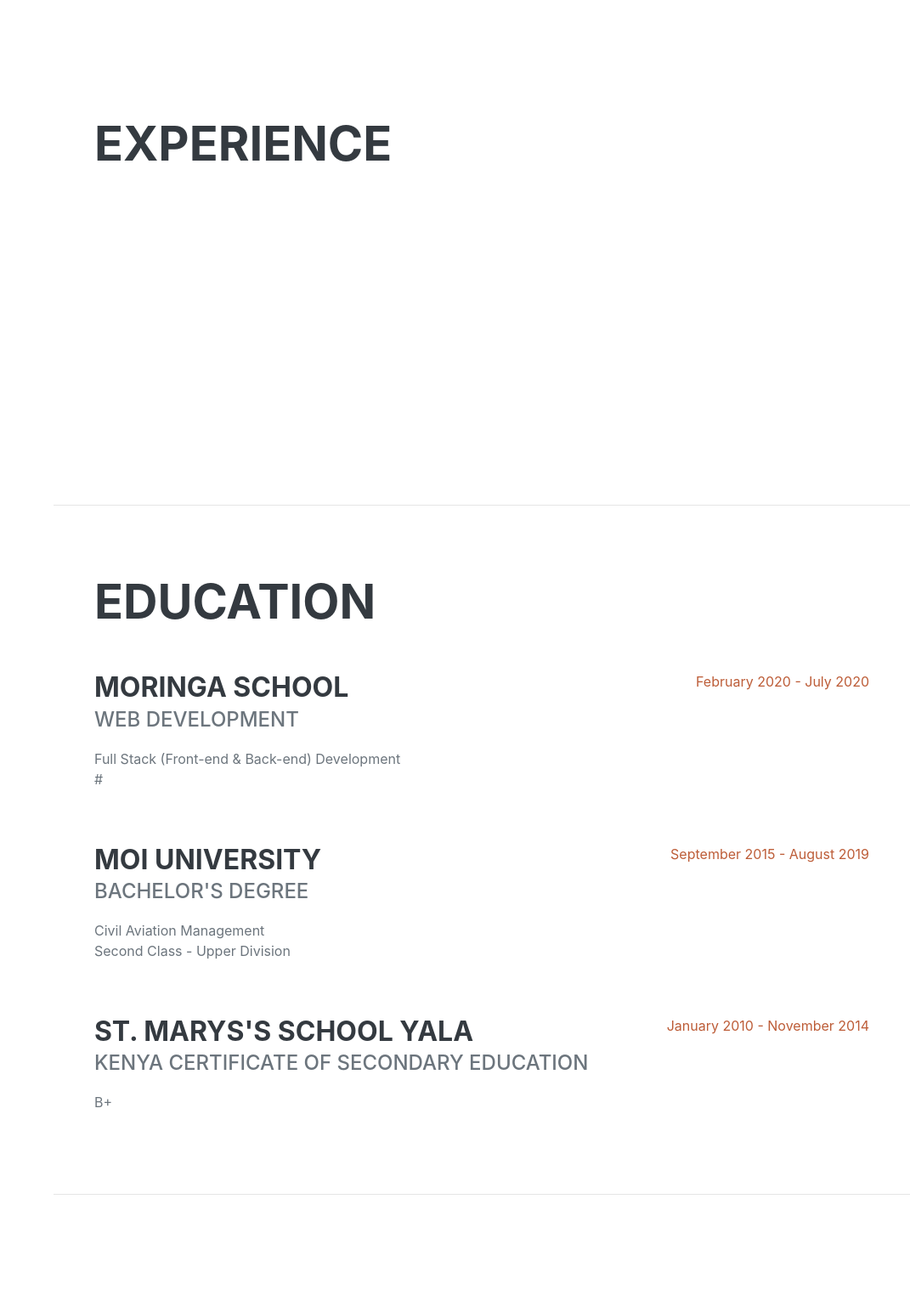
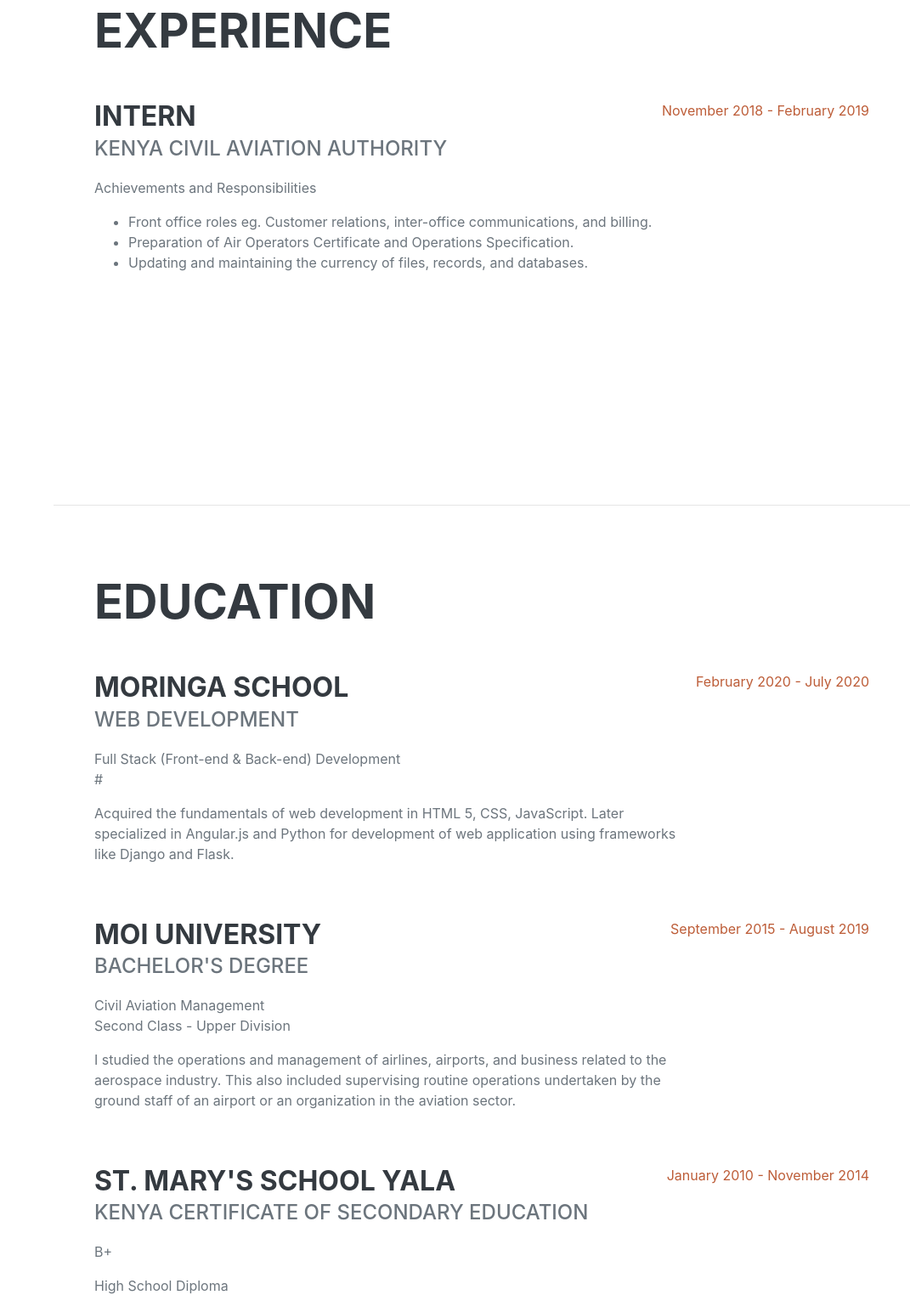
Before and after one commit to default-007/portfolio, a plain HTML site: page index.html in a window 1280 px wide. Shown: the part 1007-2551 px from the top of the page at 85% size, without its empty margins (209-1280 px from the left). Drawn offline with nearby package versions, Linux system fonts and the light colour scheme; a web font is replaced by a local one.

Commit message:
Update Experience

```diff
--- a/index.html
+++ b/index.html
@@ -44,7 +44,9 @@
         <!-- About-->
         <section class="resume-section" id="about">
             <div class="resume-section-content">
-                <h1 class="mb-0">BRIAN O.O.<span class="text-primary">OTIENO</span></h1>
+                <h1 class="mb-0">BRIAN <span class="text-primary">ODUOR OKOLA</span> OTIENO</h1>
+                hr
+                <h2>Full-Stack Web Developer</h2>
                 <div class="subheading mb-5">NAIROBI · KENYA · (+254) 708-681091 · <a
                         href="mailto:brianokola@gmail.com">brianokola@gmail.com</a></div>
                 <p class="lead mb-5">An avid full stack developer with innate love for writing code and solving issues.
@@ -68,28 +70,20 @@
         <section class="resume-section" id="experience">
             <div class="resume-section-content">
                 <h2 class="mb-5">Experience</h2>
-                <!--
                 <div class="d-flex flex-column flex-md-row justify-content-between mb-5">
                     <div class="flex-grow-1">
-                        <h3 class="mb-0">Junior Web Designer</h3>
-                        <div class="subheading mb-3">Shout! Media Productions</div>
-                        <p>Podcasting operational change management inside of workflows to establish a framework. Taking
-                            seamless key performance indicators offline to maximise the long tail. Keeping your eye on
-                            the ball while performing a deep dive on the start-up mentality to derive convergence on
-                            cross-platform integration.</p>
+                        <h3 class="mb-0">Intern</h3>
+                        <div class="subheading mb-3">Kenya Civil Aviation Authority</div>
+                        <p>Achievements and Responsibilities</p>
+                        <ul>
+                            <li>Front office roles eg. Customer relations, inter-office communications, and billing.
+                            </li>
+                            <li>Preparation of Air Operators Certificate and Operations Specification.</li>
+                            <li>Updating and maintaining the currency of files, records, and databases.</li>
+                        </ul>
                     </div>
-                    <div class="flex-shrink-0"><span class="text-primary">July 2010 - December 2011</span></div>
+                    <div class="flex-shrink-0"><span class="text-primary">November 2018 - February 2019</span></div>
                 </div>
-                <div class="d-flex flex-column flex-md-row justify-content-between">
-                    <div class="flex-grow-1">
-                        <h3 class="mb-0">Web Design Intern</h3>
-                        <div class="subheading mb-3">Shout! Media Productions</div>
-                        <p>Collaboratively administrate empowered markets via plug-and-play networks. Dynamically
-                            procrastinate B2C users after installed base benefits. Dramatically visualize customer
-                            directed convergence without revolutionary ROI.</p>
-                    </div>
-                    <div class="flex-shrink-0"><span class="text-primary">September 2008 - June 2010</span></div>
-                </div>-->
             </div>
         </section>
         <hr class="m-0" />
@@ -103,6 +97,9 @@
                         <div class="subheading mb-3">Web Development</div>
                         <div>Full Stack (Front-end & Back-end) Development</div>
                         <p>#</p>
+                        <p>Acquired the fundamentals of web development in HTML 5, CSS, JavaScript. Later specialized in
+                            Angular.js and Python for development of web application using frameworks like Django and
+                            Flask.</p>
                     </div>
                     <div class="flex-shrink-0"><span class="text-primary">February 2020 - July 2020</span></div>
                 </div>
@@ -112,14 +109,18 @@
                         <div class="subheading mb-3">Bachelor's Degree</div>
                         <div>Civil Aviation Management</div>
                         <p>Second Class - Upper Division</p>
+                        <p>I studied the operations and management of airlines, airports, and business related to the
+                            aerospace industry. This also included supervising routine operations undertaken by the
+                            ground staff of an airport or an organization in the aviation sector.</p>
                     </div>
                     <div class="flex-shrink-0"><span class="text-primary">September 2015 - August 2019</span></div>
                 </div>
                 <div class="d-flex flex-column flex-md-row justify-content-between">
                     <div class="flex-grow-1">
-                        <h3 class="mb-0">St. MARYS'S SCHOOL YALA</h3>
+                        <h3 class="mb-0">St. MARY'S SCHOOL YALA</h3>
                         <div class="subheading mb-3">KENYA CERTIFICATE OF SECONDARY EDUCATION</div>
                         <p>B+</p>
+                        <p>High School Diploma</p>
                     </div>
                     <div class="flex-shrink-0"><span class="text-primary">January 2010 - November 2014</span></div>
                 </div>
@@ -294,7 +295,10 @@
                         <span class="fa-li"><i class="fas fa-trophy text-warning"></i></span>Moringa School Certified
                         Full Stack Developer
                     </li>
-
+                    <li>
+                        <span class="fa-li"><i class="fas fa-trophy text-warning"></i></span>Moringa School Certified
+                        Web Developer (JavaScript)
+                    </li>
                 </ul>
             </div>
         </section>
```
